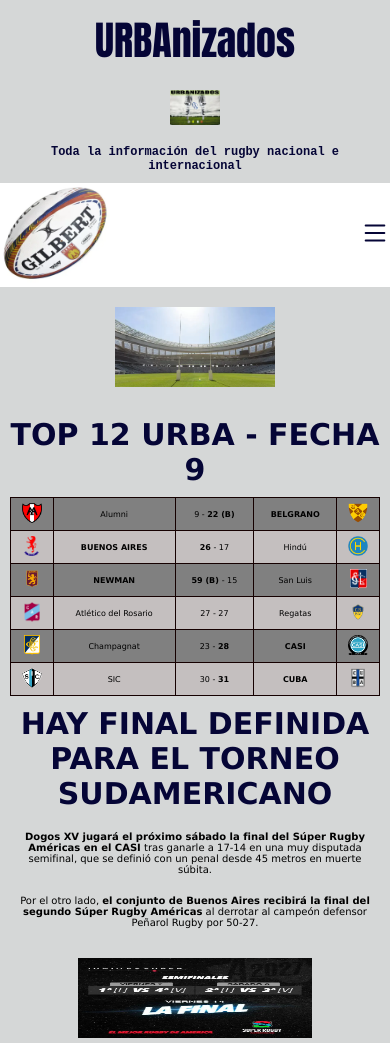
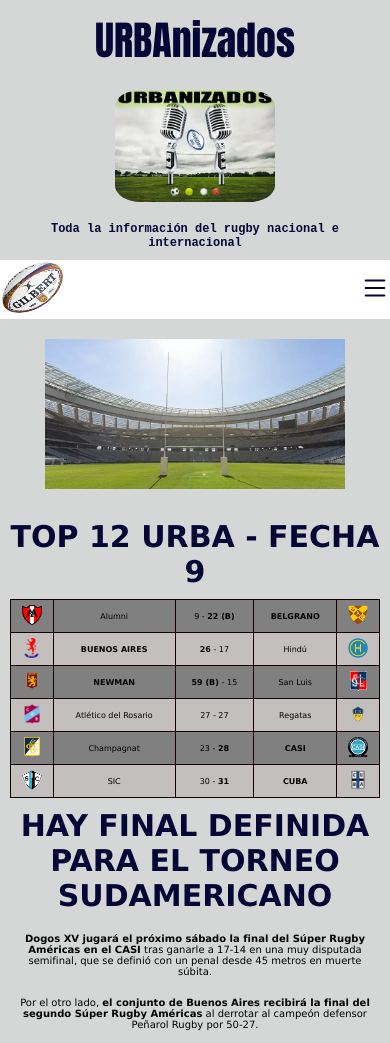
Before and after one commit to ManuelVega95/proyecto-final-desarrollo-web, a website: page index.html in a window 390 px wide. Shown: the top 1043 px of the page. Drawn offline with nearby package versions, Linux system fonts and the light colour scheme.

Commit message:
cambio en el tamaño de la letra de los -p-, mejora en el responsive de imágenes del header y main, entre otros cambios

```diff
--- a/index.html
+++ b/index.html
@@ -56,12 +56,10 @@
 	</header>
     <!--Main--->
     <main class="main">
-        <section>
-            <!--Foto principal Index--->
-            <div class="fotosIndex">
-                <img src="./fotos/Rugby.webp" alt="Rugby">
-            </div>
-        </section>
+        <!--Foto principal Index--->
+        <div class="fotosIndex">
+            <img src="./fotos/Rugby.webp" alt="Rugby">
+        </div>
         <!--Última fecha disputada del Top 12 de la URBA - Misma tabla que en la página URBA-->
         <h2>TOP 12 URBA - FECHA 9</h2>
         <table>
--- a/scss/_body.scss
+++ b/scss/_body.scss
@@ -37,12 +37,12 @@
         text-align: center;
         color: $texth3;
         @media screen and (max-width: 570px) {
-            font-size: 15px;
+            font-size: 12px;
             width: auto;
             flex-direction: column;
         }
         @media screen and (max-width: 460px) {
-            font-size: 12px;
+            font-size: 10px;
             width: auto;
             flex-direction: column;
         }
@@ -66,9 +66,10 @@
         }
     }
     p{
-        padding:20px;
+        padding: 20px;
         line-height: 2;
         margin: 0 auto;
         text-align: justify;
+        font-size: 20px;
     }
 }
--- a/scss/_header.scss
+++ b/scss/_header.scss
@@ -6,25 +6,23 @@
     display: grid;
     .top{
         background-color: $fondo;
-    }
-    div{
         .logo{ /* logo de la página, que al apretarlo te lleva al inicio */
             border-radius: 20%;
-            width: 200px;
+            width: 300px;
             padding: 10px;
             justify-content: center;
             display: flex;
             margin: 0 auto;
             @media screen and (max-width: 768px) {
-                width: 125px;
+                width: 250px;
                 flex-direction: column;
             }
             @media screen and (max-width: 570px) {
-                width: 100px;
+                width: 220px;
                 flex-direction: column;
             }
             @media screen and (max-width: 460px) {
-                width: 70px;
+                width: 180px;
                 flex-direction: column;
             }
         }
@@ -48,6 +46,19 @@
         .logoNav{
             width: 110px;
             height: 100px;
+            /* Responsive para la barra de navegación del footer */
+            @media screen and (max-width: 768px) {
+                width: 95px;
+                height: 85px;
+            }
+            @media screen and (max-width: 570px) {
+                width: 80px;
+                height: 70px;
+            }
+            @media screen and (max-width: 460px) {
+                width: 65px;
+                height: 55px;
+            }
         }
         a{
             text-decoration: none;
--- a/scss/_main.scss
+++ b/scss/_main.scss
@@ -25,6 +25,7 @@
     p{
         text-align: center;
         color: black;
+        font-size: 20px;
     }
     .noticias{
         color:black;
@@ -33,7 +34,7 @@
     }
     .historiaUrba{
         text-align: center;
-        color: $verdeOscuro;
+        color: $textNav;
         font-style: italic;
         font-size: 20px;
         padding: 10px;
@@ -53,7 +54,7 @@
     }
     .urbaTitulo{
         text-align: center;
-        color: $verdeOscuro;
+        color: $textNav;
     }
     /* Estilos de letra para palabras destacadas en textos */
     .bold{
@@ -65,7 +66,8 @@
     /* Fotos */
     .fotosIndex{ /* fotos principales de la página Index*/
         border: solid black(59, 14, 14) 3px;
-        height: 70px;
+        width: 200px;
+        height: 200px;
         text-align: center;
         display: flex;
         flex-direction: row;
@@ -78,13 +80,13 @@
         display: flex;
         justify-content: center;
         @media (max-width: 768px) {
-            width: 70%;
-            height: 150px;
+            height: 170px;
+            width: 90px;
             font-size: 1rem;
         }
         @media (max-width: 576px) {
-            width: 60%;
-            height: 80px;
+            height: 150px;
+            width: 80px;
             font-size: 0.5rem;
         }
     }
```
Also changed, not shown: pages/nosotros.html (+1 -1 lines), css/estilo.css, 1 other file.
